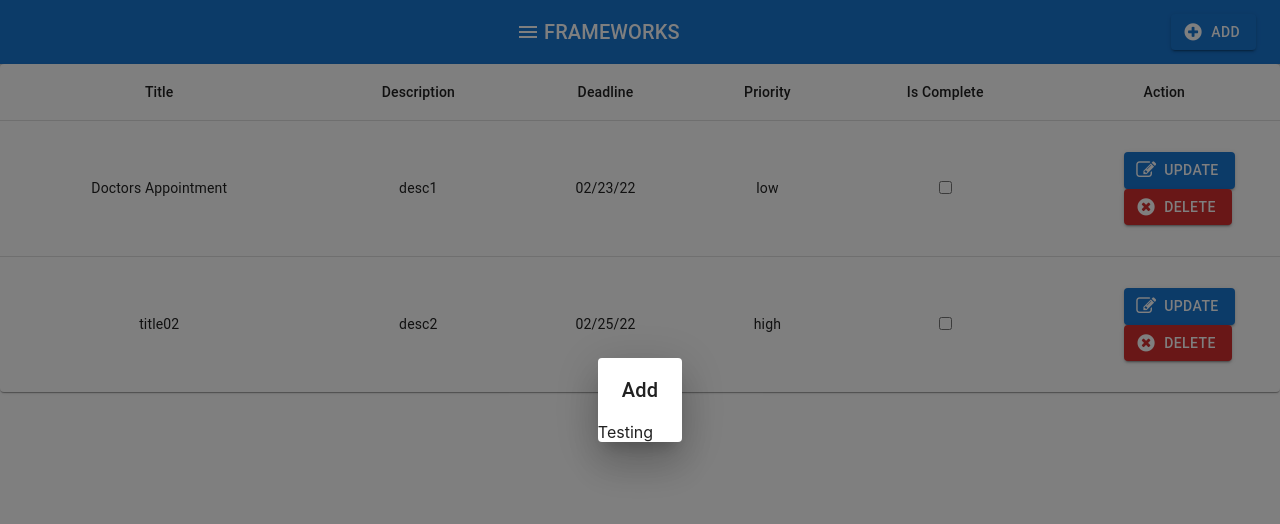
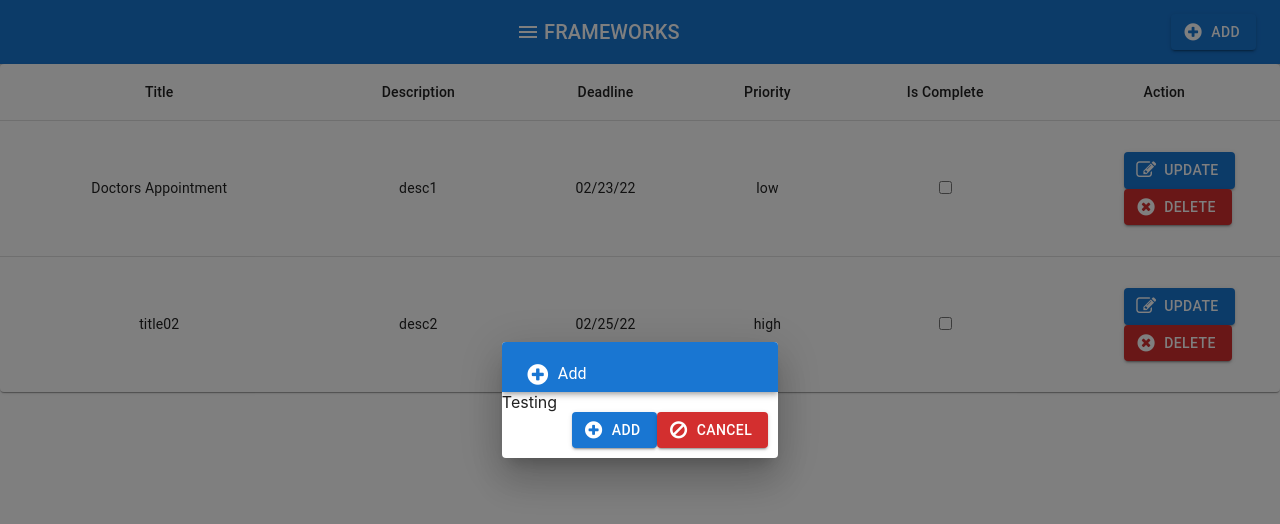
Before and after one commit to lat71/to-do-app, a React (Create React App) app: page / in a window 1280 px wide. Both pictures are taken after a click on the button "ADD". Shown: the top 524 px of the page. Built offline with nearby package versions, Linux system fonts and the light colour scheme; a small style sheet from the web is missing.

Commit message:
Continued Implementation of SimpleDialog component

```diff
--- a/src/components/ButtonAppBar.js
+++ b/src/components/ButtonAppBar.js
@@ -12,7 +12,6 @@ import SimpleDialog from './SimpleDialog';
 export default function ButtonAppBar() {
 
     const [open, setOpen] = React.useState(false);
-    const [selectedValue, setSelectedValue] = React.useState();
 
     const handleClickOpen = () => {
         setOpen(true);
@@ -20,7 +19,6 @@ export default function ButtonAppBar() {
 
     const handleClose = (value) => {
         setOpen(false);
-        setSelectedValue(value);
     };
 
     return (
@@ -46,7 +44,7 @@ export default function ButtonAppBar() {
         </AppBar>
         <SimpleDialog
         title="Add"
-        selectedValue={selectedValue}
+        titleIcon= "fa fa-plus-circle"
         open={open}
         onClose={handleClose}
         />
--- a/src/components/SimpleDialog.js
+++ b/src/components/SimpleDialog.js
@@ -1,21 +1,36 @@
 import Dialog from '@mui/material/Dialog';
-import DialogTitle from '@mui/material/DialogTitle';
+import Button from '@mui/material/Button';
+import Icon from '@mui/material/Icon';
+import Toolbar from '@mui/material/Toolbar';
+import Typography from '@mui/material/Typography';
+import AppBar from '@mui/material/AppBar';
 
 export default function SimpleDialog(props) {
-    const { title, allowTitle, onClose, selectedValue, open } = props;
+    const { title, titleIcon, allowTitle, onClose, open } = props;
 
     const handleClose = () => {
-      onClose(selectedValue);
-    };
-
-    const handleListItemClick = (value) => {
-      onClose(value);
+      onClose();
     };
 
     return (
-      <Dialog onClose={handleClose} open={open}>
-        <DialogTitle>{title}</DialogTitle>
+      <Dialog onClose={onClose} open={open}>
+        <AppBar sx={{ maxHeight: 50, minWidth: 250,  position: 'relative' }}>
+            <Toolbar>
+                <Icon className={titleIcon} sx={{ mr: 1 }}/>
+                <Typography sx={{ ml: 0,}} >
+                    {title}
+            </Typography>
+            </Toolbar>
+        </AppBar>
         Testing
+        <div className='dialogBtnsContainer'>
+            <Button variant="contained" color="primary"
+                    startIcon={<Icon className={titleIcon} />}
+                    onClick={handleClose}>{title}</Button>
+            <Button variant="contained" color="error"
+                    startIcon={<Icon className={"fa fa-ban"} />}
+                    onClick={onClose}>Cancel</Button>
+        </div>
       </Dialog>
     );
   }
--- a/src/components/Task.js
+++ b/src/components/Task.js
@@ -3,6 +3,7 @@ import TableCell from '@mui/material/TableCell';
 import TableRow from '@mui/material/TableRow';
 import Button from '@mui/material/Button';
 import Icon from '@mui/material/Icon';
+import SimpleDialog from './SimpleDialog';
 
 export default function Task({ task, onDelete }) {
     const [isComplete, setComplete] = useState(false)
@@ -15,7 +16,24 @@ export default function Task({ task, onDelete }) {
 
     // const showUpdate = task.isComplete;
 
+    const [open, setOpen] = useState(false);
+
+    const handleClickOpen = () => {
+        setOpen(true);
+    };
+
+    const handleClose = (value) => {
+        setOpen(false);
+    };
+
     return (
+        <>
+        <SimpleDialog
+        title="Edit Task"
+        titleIcon="fa fa-edit"
+        open={open}
+        onClose={handleClose}
+        />
         <TableRow
             sx={{ '&:last-child td, &:last-child th': { border: 0 } }}
         >
@@ -35,7 +53,9 @@ export default function Task({ task, onDelete }) {
             <TableCell align="center">
                 <div className="container">
                     {!isComplete ? (
-                    <Button variant="contained" color="primary" startIcon={<Icon className={"fa fa-edit"} />}>Update</Button>
+                        <Button variant="contained" color="primary"
+                                startIcon={<Icon className={"fa fa-edit"} />}
+                                onClick={handleClickOpen}>Update</Button>
                         ) : (" ")
                     }
                     <Button variant="contained" color="error"
@@ -44,5 +64,6 @@ export default function Task({ task, onDelete }) {
                 </div>
             </TableCell>
         </TableRow>
+        </>
     );
 }
--- a/src/index.css
+++ b/src/index.css
@@ -19,3 +19,9 @@ code {
   padding: 5px;
   border-radius: 0px;
 }
+
+.dialogBtnsContainer {
+  margin-left: 70px;
+  margin-right: 10px;
+  margin-bottom: 10px;
+}
```
Lines whose indentation alone changed are shown as unchanged.
